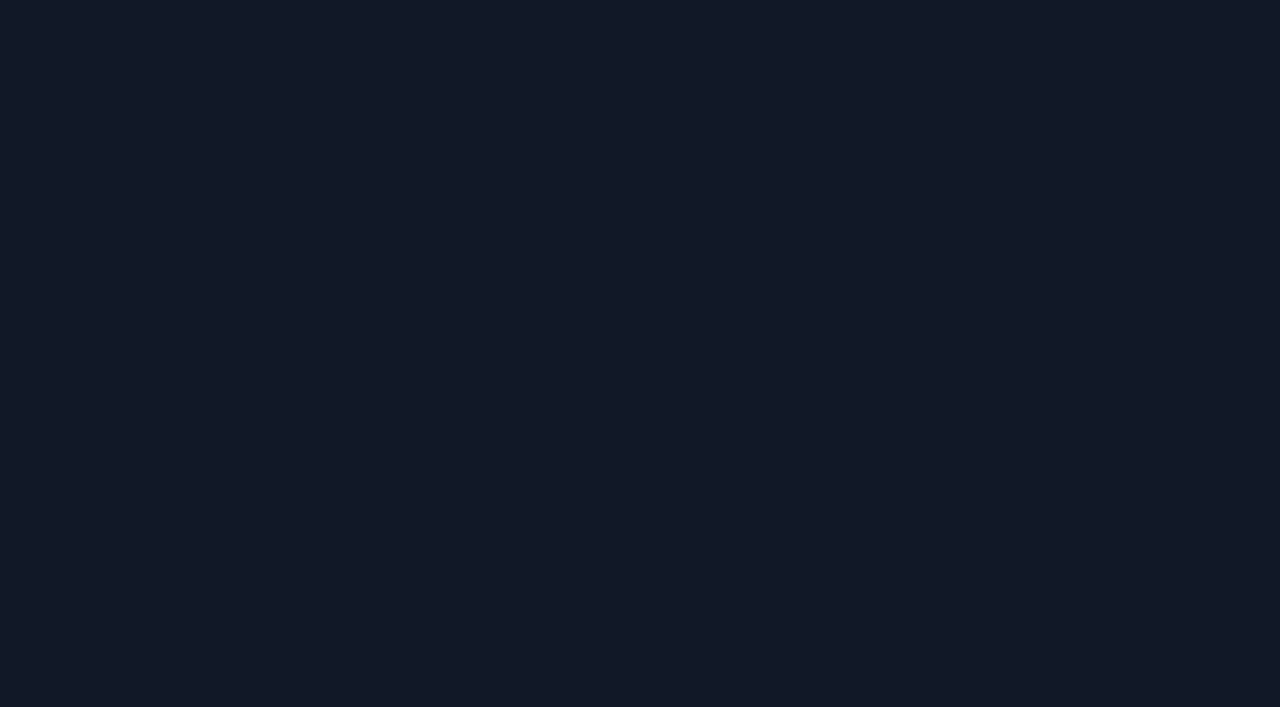
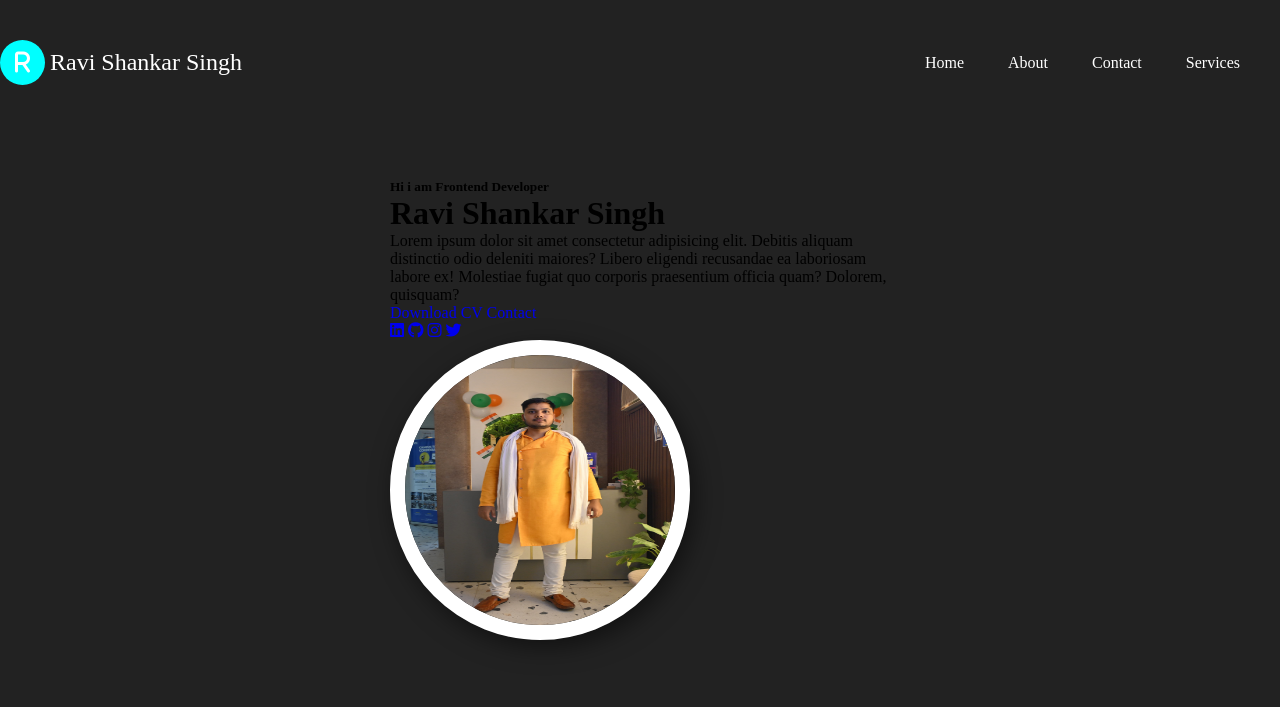
Before and after one commit to Rvcode-spec/Protfolio, a plain HTML site: page Ravi Shankar Singh/index.html in a window 1280 px wide. Drawn offline with Linux system fonts and the light colour scheme.

Commit message:
Protfolio Same work

```diff
--- a/Ravi Shankar Singh/index.html
+++ b/Ravi Shankar Singh/index.html
@@ -4,20 +4,64 @@
     <meta charset="UTF-8">
     <meta name="viewport" content="width=device-width, initial-scale=1.0">
     <title>Document</title>
-    <link rel="stylesheet" href="output.css">
-    <link rel="stylesheet" href="front.css">
+    <link rel="stylesheet" href="/Ravi Shankar Singh/src/index.css">
+    <link rel="stylesheet" href="https://cdnjs.cloudflare.com/ajax/libs/font-awesome/6.7.1/css/all.min.css">
 
 </head>
-<body class="bg-gray-900">
-    <header>
-        <nav class="bg-gray-800">
-            <div class="container mx-auto px-4">
-                <div class="frist"></div>
+<body>
+<div class="hero-header">
+    <div class="wrapper">
+   <header>
+        <div class="logo">
+            <i class="fa-solid fa-r"></i>
+            <div class="logo-text">Ravi Shankar Singh</div>
+        </div>
+    <nav>
+        <div class="togglebtn">
+            <span></span>
+            <span></span>
+            <span></span>
+        </div>
+
+        <ul class="navlink">
+            <li><a href="#">Home</a></li>
+            <li><a href="#">About</a></li>
+            <li><a href="#">Contact</a></li>
+            <li><a href="#">Services</a></li>
+    </ul>
+        </nav>
+    </header>
+    <div class="container">
+        <div class="hero-text">
+            <h5>Hi i am <span class="">Frontend Developer</span></h5>
+            <h1>Ravi Shankar Singh</h1>
+            <p>Lorem ipsum dolor sit amet consectetur adipisicing elit. Debitis aliquam distinctio odio deleniti maiores?
+             Libero eligendi recusandae ea laboriosam labore ex!
+              Molestiae fugiat quo corporis praesentium officia quam? Dolorem, quisquam?</p>
+
+              <div class="btn-group">
+                <a href="#" class="btn active">Download CV</a>
+                <a href="#" class="btn">Contact</a>
+              </div>
+
+              <div class="social">
+                  <a href="#"><i class="fa-brands fa-linkedin"></i></a>
+                  <a href="#"><i class="fa-brands fa-github"></i></a>
+                  <a href="#"><i class="fa-brands fa-instagram"></i></a>
+                  <a href="#"><i class="fa-brands fa-twitter"></i></a>
+              </div>
+
+              <div class="hero-pic">
+                <img src="/Ravi Shankar Singh/assesd/Ravi.jpg" alt="pic">
+              </div>
+        </div>
+    </div>
+</div>
+</div>
 
 
-    </header>
 
 
- <script src="index.js"></script>
+<script src="/Ravi Shankar Singh/src/index.js"></script>
 </body>
 </html>
--- a/Ravi Shankar Singh/input.css
+++ /dev/null
@@ -1,3 +0,0 @@
-@tailwind base;
-@tailwind components;
-@tailwind utilities;
--- /dev/null
+++ b/Ravi Shankar Singh/src/index.css
@@ -0,0 +1,130 @@
+*{
+    box-sizing: border-box;
+    padding: 0;
+    margin: 0;
+    text-decoration: none;
+}
+
+body{
+    overflow-x: hidden;
+}
+
+.hero-header{
+    width: 100%;
+    height: 100%;
+    min-height: 100vh;
+    background: #222;
+}
+
+.warpper{
+    width: 1280px;
+    max-width: 95%;
+    margin: 0 auto;
+    padding: 0 20px;
+
+}
+
+header{
+    padding: 40px 0 30px;
+    display: flex;
+    justify-content: space-between;
+    align-items: center;
+    flex-wrap: wrap;
+}
+
+.logo{
+    display: inline-flex;
+    justify-content: center;
+    align-items: center;
+}
+
+.logo i {
+
+    height: 45px;
+    width: 45px;
+    background-color: aqua;
+    border-radius: 50%;
+    color: #fff;
+    font-weight: 700;
+    font-size: 1.5rem;
+    padding: 10px;
+    margin-right: 5px;
+    cursor: pointer;
+    text-align: center;
+}
+
+.logo .logo-text{
+    font-size: 24px;
+    font-weight: 500;
+    color: #fff;
+
+}
+
+nav .togglebtn{
+    width: 35px;
+    height: 35px;
+    position:absolute;
+    top: 45px;
+    right: 3%;
+    z-index: 5;
+    cursor: pointer;
+    display: none;
+
+}
+
+nav .togglebtn span{
+    display: block;
+    background: #fff;
+    height: 3px;
+    width: 100%;
+    margin: 5px 0px;
+    transition: 0.3s;
+    transition-property: transform, opacity;
+}
+
+nav .navlink{
+    list-style-type: none;
+}
+
+nav .navlink li{
+    display: inline-block;
+}
+
+nav .navlink li a{
+    color: #fff;
+    margin-right: 2.5rem;
+}
+
+.container{
+    display: flex;
+    justify-content: space-around;
+    align-items: center;
+    padding: 4rem;
+}
+
+.container .hero-pic{
+    width: 300px;
+    height: 300px;
+    border-radius: 50%;
+    overflow: hidden;
+    border: 15px solid #fff;
+    box-shadow: 5px 7px 25px rgba(0,0,0,0.5);
+}
+
+.container .hero-pic img{
+    width: 100%;
+    height: 100%;
+    transition: 0.5s;
+}
+
+.hero-pic img:hover{
+    transform: scale(1.2);
+}
+
+.hero-text{
+
+    max-width: 500px;
+    display: flex;
+    flex-direction: column;
+
+}
--- a/Ravi Shankar Singh/tailwind.config.js
+++ /dev/null
@@ -1,8 +0,0 @@
-/** @type {import('tailwindcss').Config} */
-module.exports = {
-  content: ["./index.html"],
-  theme: {
-    extend: {},
-  },
-  plugins: [],
-}
```
Also changed, not shown: Ravi Shankar Singh/assesd/Blue and White Minimalist Apparel Fashion Logo.png (deleted), Ravi Shankar Singh/assesd/Ravi.jpg (added), Ravi Shankar Singh/index.js (deleted), Ravi Shankar Singh/output.css (deleted), Ravi Shankar Singh/src/index.js (added).
